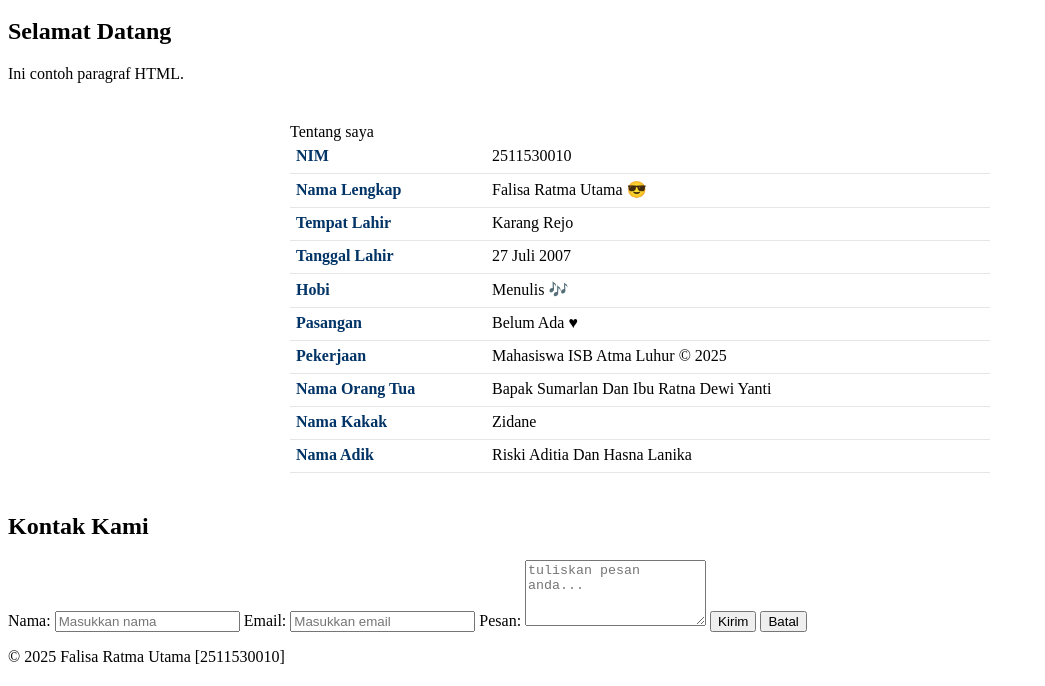
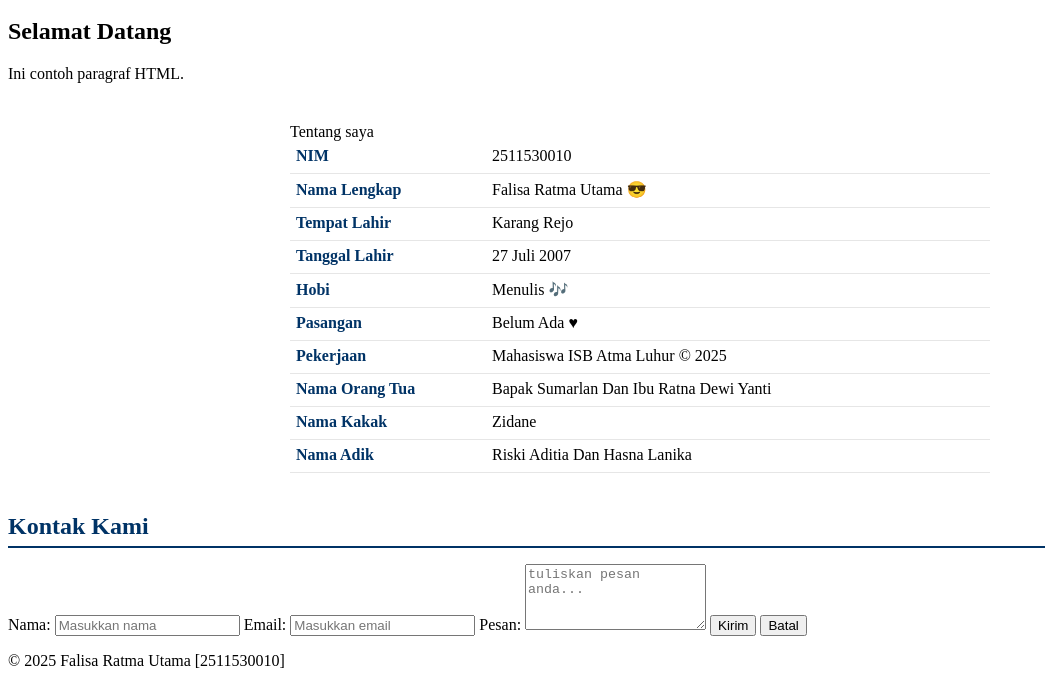
Before and after one commit to Falisa1/git.2511530010-PWD-TIBLY-25261, a plain HTML site: page pertemuan-03/index.html in a window 1280 px wide. Shown: the part 136-822 px from the top of the page, without its empty margins (0-1045 px from the left). Drawn offline with Linux system fonts and the light colour scheme.

Commit message:
copy emmet.html pertemuan-02 ke index.html pertemuan-03

```diff
--- a/pertemuan-03/index.html
+++ b/pertemuan-03/index.html
@@ -14,7 +14,8 @@
           box-shadow: 0 2px 5px rgba(0, 0, 0, 0.);
         }
 
-        #about h2 {
+        #about h2,
+        #contact h2 {
             color: #003366;
             border-bottom: 2px solid #003366;
             padding-bottom: 6px;
```
